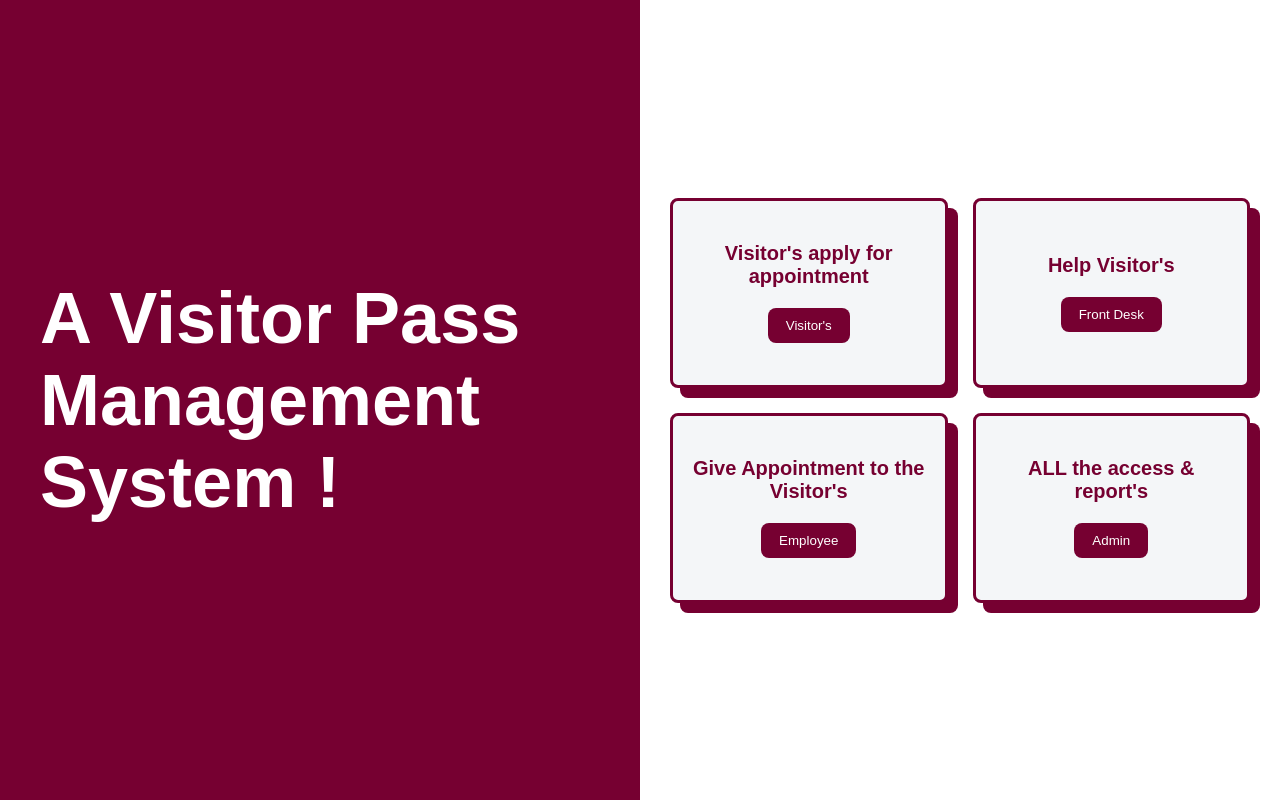
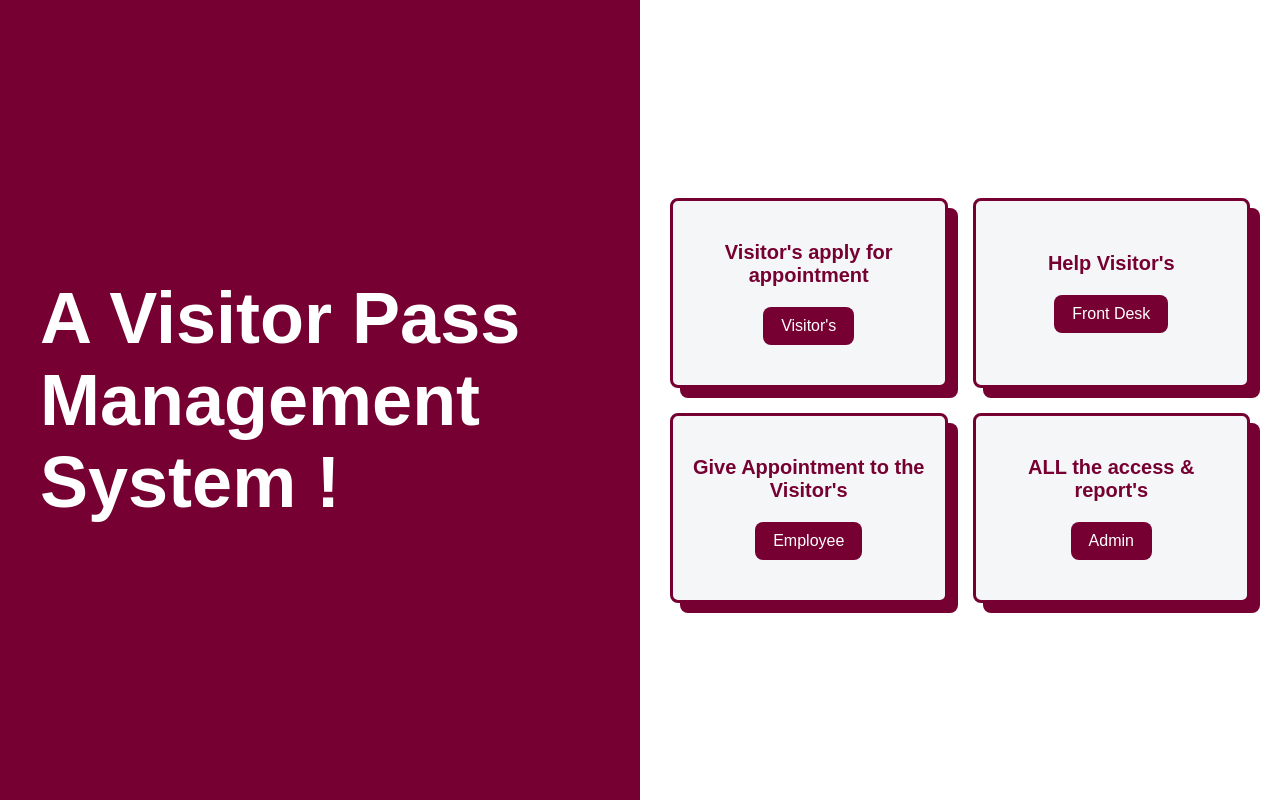
Before and after one commit to SumanKarmakar467/Assignment-9, a React (Vite) app in the folder Fronted/: page / in a window 1280 px wide. Built offline with nearby package versions, Linux system fonts and the light colour scheme; no server answers.

Commit message:
Update index.css
add

```diff
--- a/Fronted/src/index.css
+++ b/Fronted/src/index.css
@@ -23,7 +23,7 @@ body {
 
 button,
 input {
-  font: inheit;
+  font: inherit;
 }
 
 /* Home Page */
```
